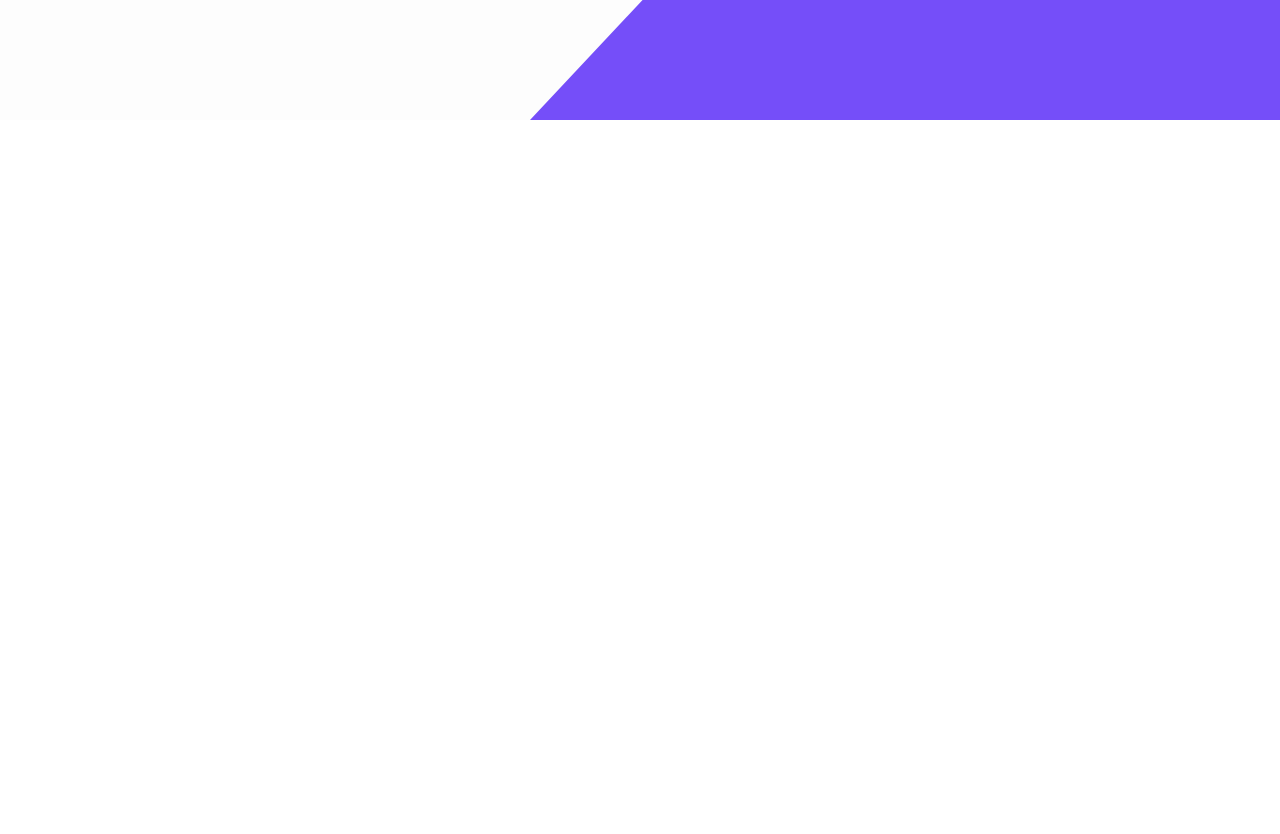
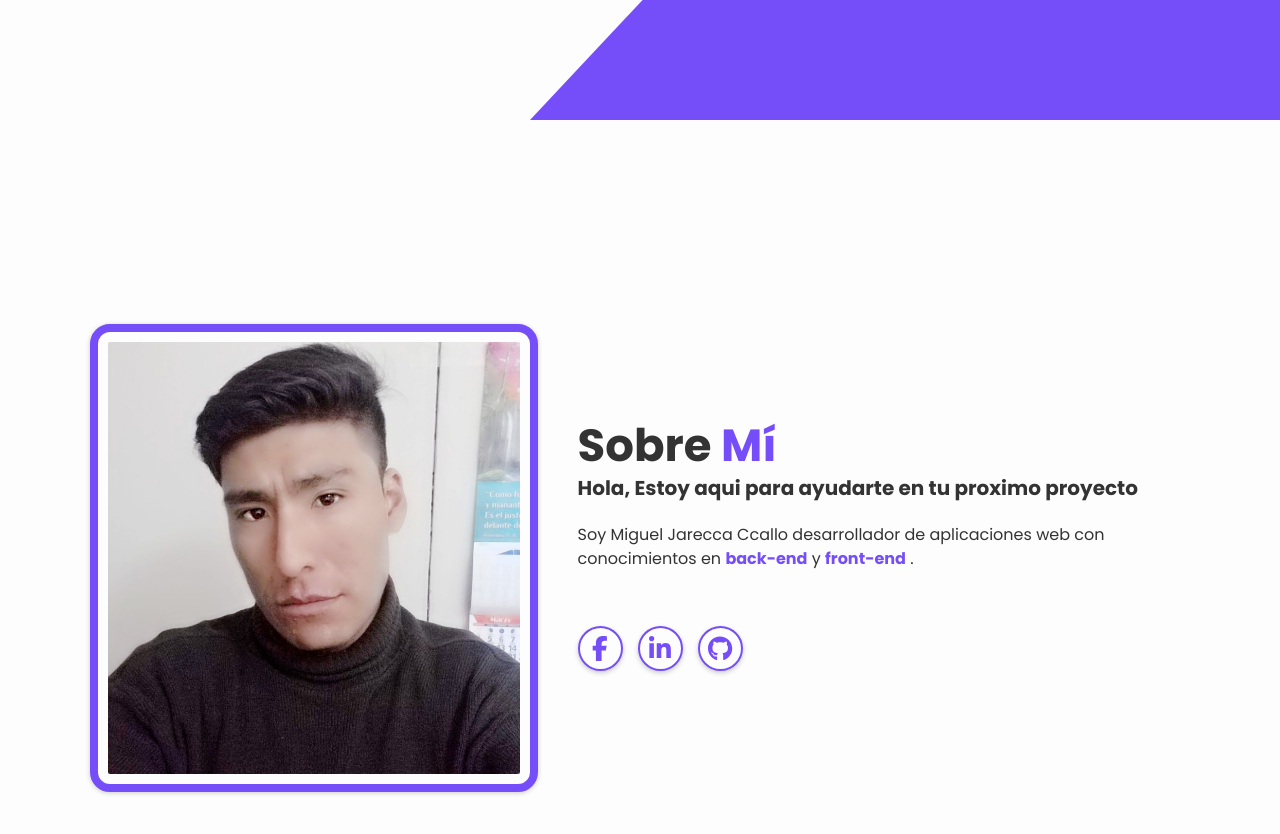
Before and after one commit to MiguelJarecca/portafolio-miguel, a React (Vite) app: page / in a window 1280 px wide. Shown: the part 680-1514 px from the top of the page. Before the commit the page ends 800 px from the top, so only its background shows below. Built offline with nearby package versions, Linux system fonts and the light colour scheme.

Commit message:
se realizo la seccion About

```diff
--- a/package.json
+++ b/package.json
@@ -14,6 +14,7 @@
   "dependencies": {
     "@fortawesome/fontawesome-free": "^6.5.1",
     "@fortawesome/fontawesome-svg-core": "^6.5.1",
+    "@fortawesome/free-brands-svg-icons": "^6.5.1",
     "@fortawesome/free-regular-svg-icons": "^6.5.1",
     "@fortawesome/free-solid-svg-icons": "^6.5.1",
     "@fortawesome/react-fontawesome": "^0.2.0",
--- a/src/App.jsx
+++ b/src/App.jsx
@@ -1,4 +1,5 @@
 import './App.css'
+import About from './components/About'
 import Header from './components/Header'
 import Home from './components/Home'
 
@@ -8,6 +9,7 @@ function App() {
     <>
       <Header />
       <Home />
+      <About />
     </>
   )
 }
--- a/src/components/About.jsx
+++ b/src/components/About.jsx
@@ -0,0 +1,40 @@
+import React from 'react'
+
+import imgPerfil from "../img/miguelJC.jpg"
+
+import {FontAwesomeIcon} from '@fortawesome/react-fontawesome'
+import {faFacebookF} from '@fortawesome/free-brands-svg-icons';
+import {faLinkedinIn} from '@fortawesome/free-brands-svg-icons';
+import {faGithub} from '@fortawesome/free-brands-svg-icons';
+
+export default function About() {
+  return (
+    <section className='about' id='about'>
+    <div className="about-img">
+      <img src={imgPerfil} alt="" />
+    </div>
+
+    <div className="about-content">
+      <h2 className="heading">Sobre <span>Mí</span></h2>
+      <h3>Hola, Estoy aqui para ayudarte en tu proximo proyecto</h3>
+      <p>Soy Miguel Jarecca Ccallo desarrollador de aplicaciones web con
+        conocimientos en <span> <strong>back-end</strong> </span> y
+        <span> <strong>front-end</strong> </span>.
+      </p>
+
+      <div className="social-media">
+        <a href="https://web.facebook.com/miguel.jareccaccallo.1/?locale=es_LA"
+           target="_blank">
+          <FontAwesomeIcon icon={faFacebookF}/></a>
+        <a href="https://www.linkedin.com/in/miguel-jarecca-ccallo-2a8226169"
+           target="_blank">
+          <FontAwesomeIcon icon={faLinkedinIn}/></a>
+        <a href="https://github.com/MiguelJarecca"
+           target="_blank">
+          <FontAwesomeIcon icon={faGithub}/></a>
+
+      </div>
+    </div>
+  </section>
+  )
+}
```
Also changed, not shown: src/img/miguelJC.jpg (added), 1 other file (tests, documents, lock files or other folders).
